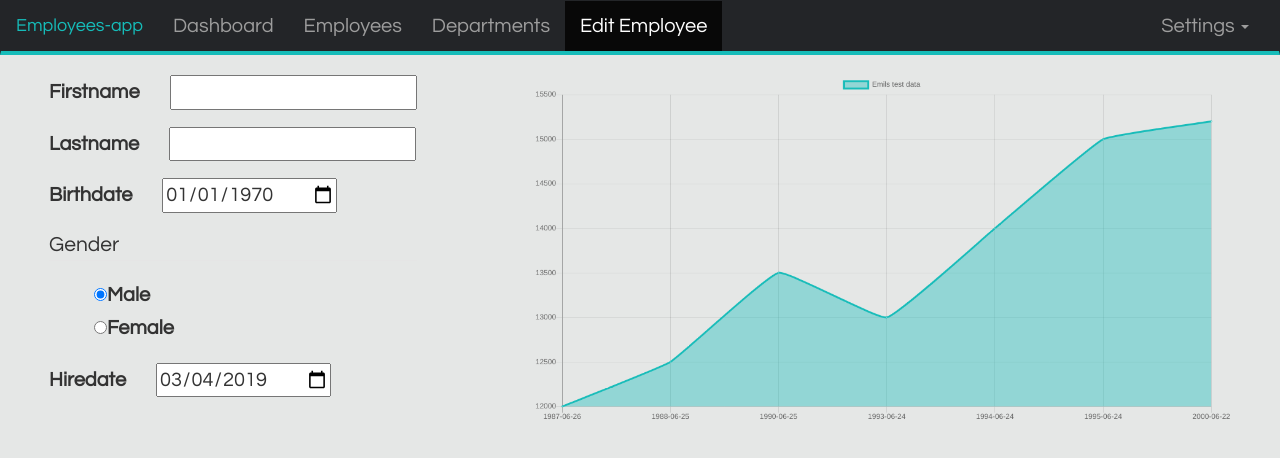
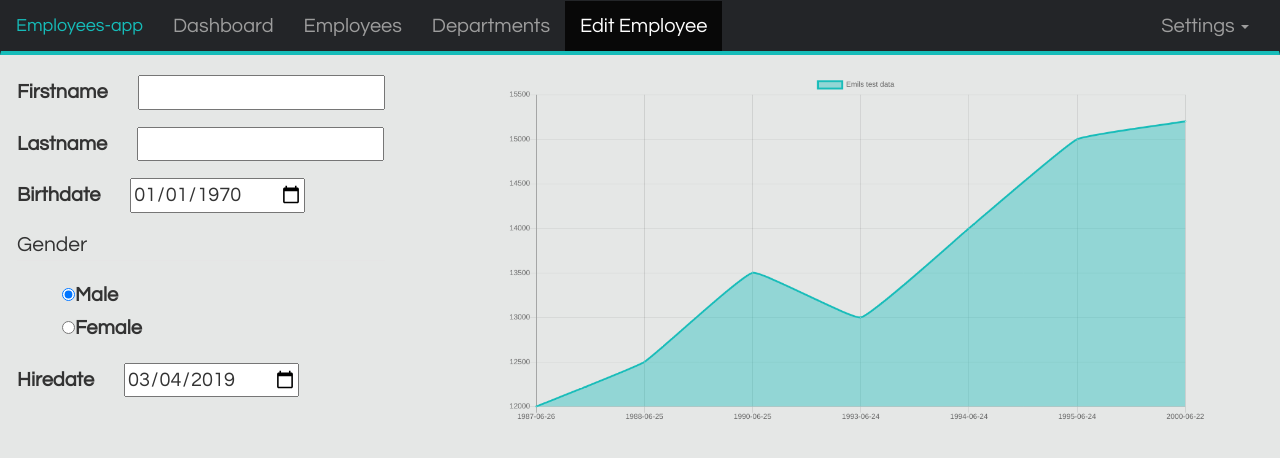
Before and after one commit to Povlsen/Clientside_H2, a React (Create React App) app in the folder h2-app/: page /employees/1 in a window 1280 px wide. Shown: the top 458 px of the page. Built offline with nearby package versions, Linux system fonts and the light colour scheme; no server answers.

Commit message:
Style modify

```diff
--- a/h2-app/src/Pages/Adjust Employee/index.scss
+++ b/h2-app/src/Pages/Adjust Employee/index.scss
@@ -1,13 +1,13 @@
 .postEmployee {
     height: 100%;
-    width: 90%;
+    width: 95%;
     margin: 0 auto;
 
     .lists {
         margin-top: 50px;
         display: grid;
         grid-template-columns: 1fr 1fr 1fr 1fr;
-        grid-column-gap: 50px;
+        grid-column-gap: 30px;
 
         .mobile-list {
             display: none;
@@ -100,7 +100,7 @@
 }
 
 
-@media only screen and (max-width: 1520px) {
+@media only screen and (max-width: 1420px) {
     .postEmployee {
         .lists {
             grid-template-columns: 200px 1fr;
```
